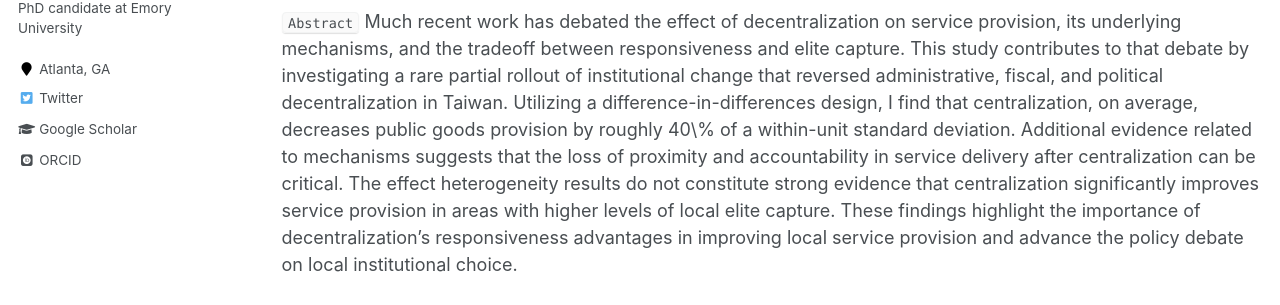
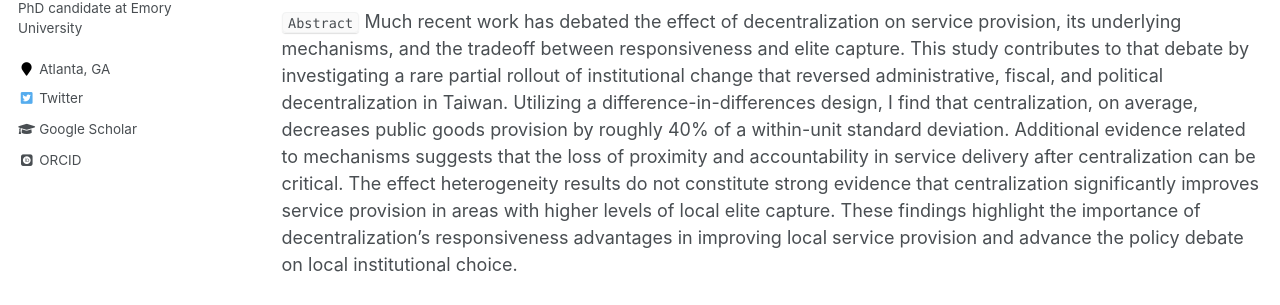
Before and after one commit to hsuyumin/hsuyumin.github.io, a Jekyll site: the page built from _pages/publications.md, in a window 1280 px wide and 900 px high, scrolled down 627 px. Shown: the part 249-554 px from the top of the window. Built offline with Jekyll 4.4.1, drawn with Linux system fonts in a browser that asks for light colours; some web fonts are replaced.

```diff
--- a/_pages/publications.md
+++ b/_pages/publications.md
@@ -27,7 +27,7 @@ Under what conditions would dictators enact labor legislation that protects work
 * Paper presented at APSA 2021 and MPSA 2021.
 
 `Abstract`
-Much recent work has debated the effect of decentralization on service provision, its underlying mechanisms, and the tradeoff between responsiveness and elite capture. This study contributes to that debate by investigating a rare partial rollout of institutional change that reversed administrative, fiscal, and political decentralization in Taiwan. Utilizing a difference-in-differences design, I find that centralization, on average, decreases public goods provision by roughly 40\% of a within-unit standard deviation. Additional evidence related to mechanisms suggests that the loss of proximity and accountability in service delivery after centralization can be critical. The effect heterogeneity results do not constitute strong evidence that centralization significantly improves service provision in areas with higher levels of local elite capture. These findings highlight the importance of decentralization's responsiveness advantages in improving local service provision and advance the policy debate on local institutional choice.
+Much recent work has debated the effect of decentralization on service provision, its underlying mechanisms, and the tradeoff between responsiveness and elite capture. This study contributes to that debate by investigating a rare partial rollout of institutional change that reversed administrative, fiscal, and political decentralization in Taiwan. Utilizing a difference-in-differences design, I find that centralization, on average, decreases public goods provision by roughly 40% of a within-unit standard deviation. Additional evidence related to mechanisms suggests that the loss of proximity and accountability in service delivery after centralization can be critical. The effect heterogeneity results do not constitute strong evidence that centralization significantly improves service provision in areas with higher levels of local elite capture. These findings highlight the importance of decentralization's responsiveness advantages in improving local service provision and advance the policy debate on local institutional choice.
 
 `Keywords` centralization, elite capture, public service provision, difference-in-differences
 
```
